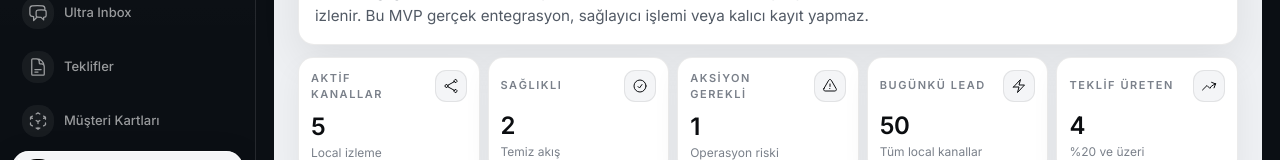
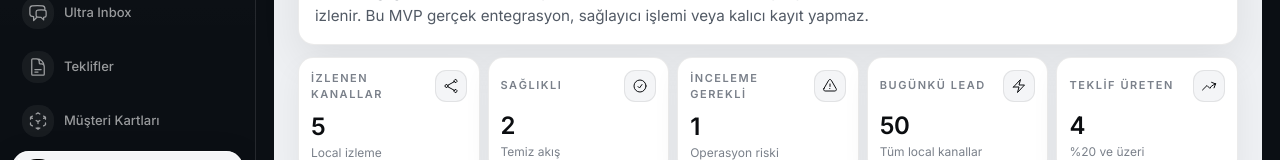
Before and after one commit to ULTRABRT/ultra-crm-panel, a Next.js app: page /kanal-yonetimi in a window 1280 px wide. Shown: the part 372-532 px from the top of the page. Built offline with nearby package versions, Linux system fonts and the light colour scheme.

Commit message:
feat(channels): sanitize channel action copy

```diff
--- a/components/kanal-yonetimi/ChannelManagementWorkspace.tsx
+++ b/components/kanal-yonetimi/ChannelManagementWorkspace.tsx
@@ -39,7 +39,7 @@ const typeLabels: Record<ManagedChannelType, string> = {
 const healthLabels: Record<ChannelHealthStatus, string> = {
   healthy: "Sağlıklı",
   watch: "Izlemede",
-  action_required: "Aksiyon gerekli",
+  action_required: "İnceleme gerekli",
   paused: "Duraklatıldı",
 };
 
@@ -133,7 +133,7 @@ function KpiStrip({ channels }: { channels: ManagedChannelRecord[] }) {
 
   const kpis = [
     {
-      label: "Aktif kanallar",
+      label: "İzlenen kanallar",
       value: activeChannels.length.toString(),
       detail: "Local izleme",
       Icon: HiOutlineShare,
@@ -145,7 +145,7 @@ function KpiStrip({ channels }: { channels: ManagedChannelRecord[] }) {
       Icon: HiOutlineCheckCircle,
     },
     {
-      label: "Aksiyon gerekli",
+      label: "İnceleme gerekli",
       value: actionChannels.length.toString(),
       detail: "Operasyon riski",
       Icon: HiOutlineExclamationTriangle,
--- a/data/channelManagement.ts
+++ b/data/channelManagement.ts
@@ -16,7 +16,7 @@ export const managedChannelRecords: ManagedChannelRecord[] = [
     statusLabel: "Stabil akis",
     riskLabel: "Yogun saatlerde takip sarkabilir",
     nextAction:
-      "Sicak talep mesajlari teklif kuyruğuna aktarilacak sekilde etiket disiplini korunmali.",
+      "Sicak talep mesajlari teklif inceleme notunda gorunur kalacak sekilde etiket disiplini korunmali.",
     integrationState: "local_mapped",
     leadQuality: 86,
     offerImpact: "Son 7 gunde 14 teklif tetikledi",
@@ -56,7 +56,7 @@ export const managedChannelRecords: ManagedChannelRecord[] = [
     statusLabel: "Izleme gerekli",
     riskLabel: "Hizli cevap verilmezse kalite dusuyor",
     nextAction:
-      "Yorumdan gelen talepler ayni gun icinde lead listesine alinmali; otomatik islem yok.",
+      "Yorumdan gelen talepler ayni gun icinde lead inceleme notunda gorunur kalmali; otomatik islem yok.",
     integrationState: "manual_review",
     leadQuality: 68,
     offerImpact: "Son 7 gunde 5 teklif baslatti",
@@ -87,7 +87,7 @@ export const managedChannelRecords: ManagedChannelRecord[] = [
     offerConversionRate: 10,
     averageResponseTime: "54 dk",
     lastSignalAt: "Dun 18:05",
-    statusLabel: "Aksiyon gerekli",
+    statusLabel: "İnceleme gerekli",
     riskLabel: "Yanitsiz talep yaslanıyor",
     nextAction:
       "Yanitsiz kalan talepler manuel kontrol edilmeli; sistem burada sadece local gorunum sunar.",
@@ -153,19 +153,19 @@ export const managedChannelRecords: ManagedChannelRecord[] = [
     todayLeads: 7,
     sevenDayLeads: 44,
     offerConversionRate: 23,
-    averageResponseTime: "Canli",
+    averageResponseTime: "Yerel temas",
     lastSignalAt: "Bugun 12:20",
     statusLabel: "Manuel not kalitesi kritik",
     riskLabel: "Eksik not teklif baglamini zayiflatiyor",
     nextAction:
-      "Telefon notlarinda lokasyon, tuketim ve karar tarihi alanlari tamamlanmali.",
+      "Telefon notlarinda lokasyon, tuketim ve karar tarihi alanlari inceleme notunda gorunur kalmali.",
     integrationState: "manual_review",
     leadQuality: 63,
     offerImpact: "Son 7 gunde 6 teklif firsati dogurdu",
     timeline: [
       {
         id: "channel-phone-frontdesk-a",
-        label: "Canli temas",
+        label: "Telefon teması",
         note: "Telefon taleplerinde niyet yuksek fakat not standardi dalgali.",
         atLabel: "Bugun",
       },
```
